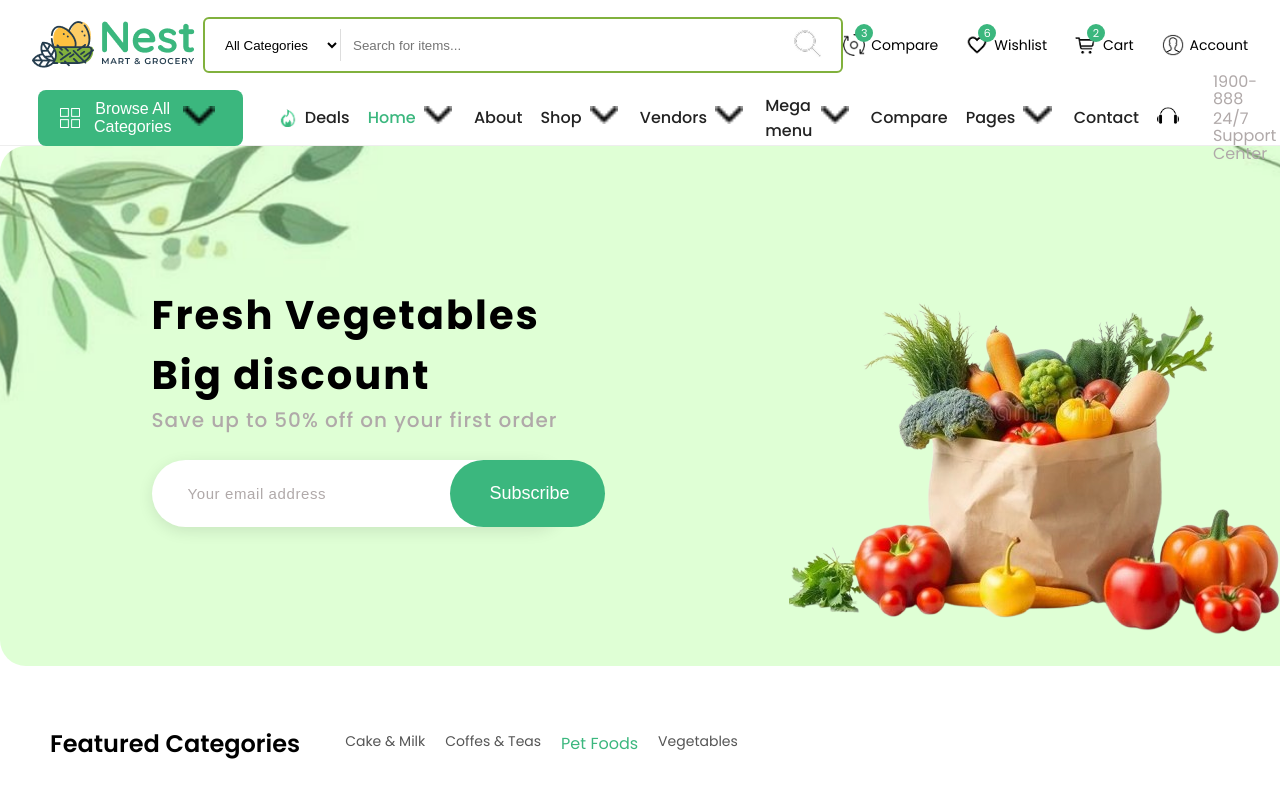
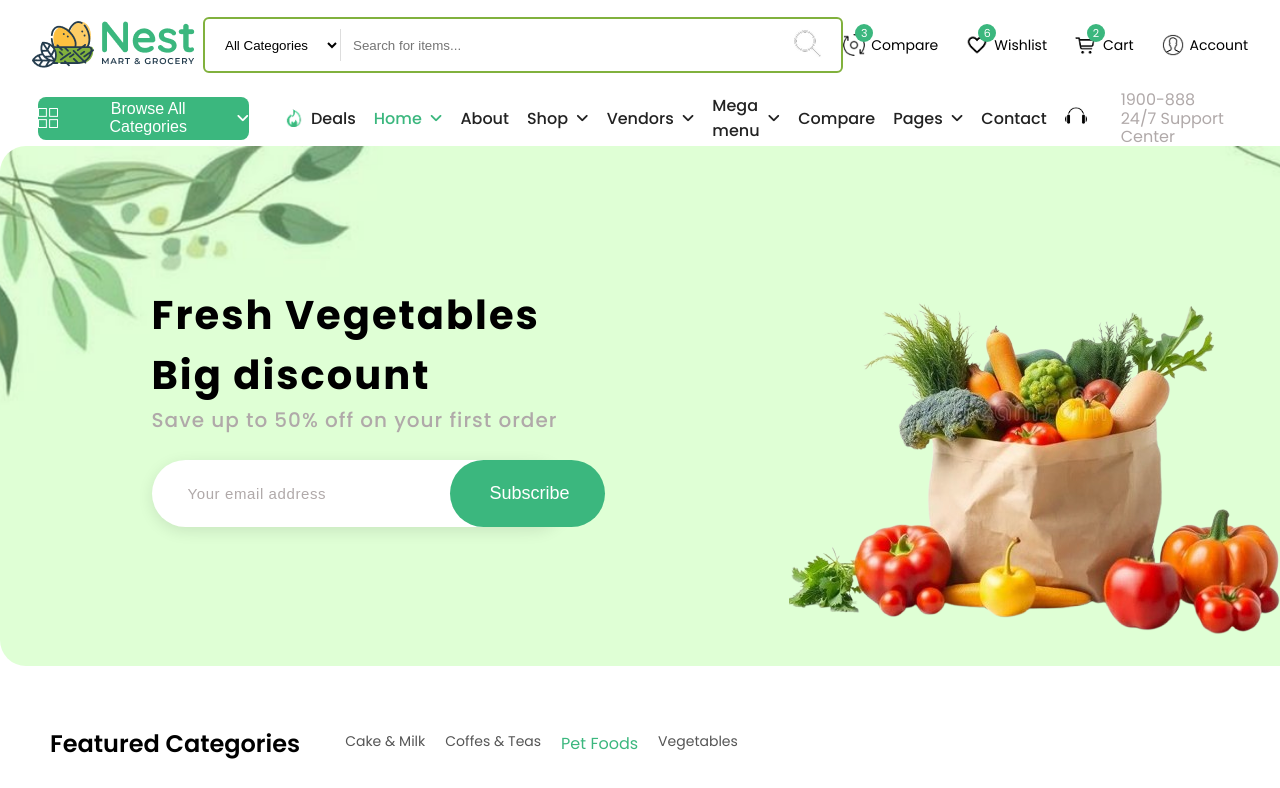
Before and after one commit to kader009/nest-commerce, a website built with Vite: page index.html in a window 1280 px wide. Shown: the top 788 px of the page. Built offline with nearby package versions, Linux system fonts and the light colour scheme; files whose address does not match are found by name.

Commit message:
all brows button update

```diff
--- a/index.html
+++ b/index.html
@@ -65,8 +65,7 @@
         <img src="/public/image/Group.png" alt="categories icon" />Browse All
         Categories
         <span class="down-arrow"
-          ><img src="/public/image/Vector.png" alt=""
-        /></span>
+          ><i class="fa-solid fa-angle-down"></i></span>
       </button>
       <ul class="nav-menu">
         <li>
@@ -78,7 +77,7 @@
           <a href="/home.html" class="active"
             >Home
             <span class="down-arrow"
-              ><img src="/public/image/Vector.png" alt="" /></span
+              ><i class="fa-solid fa-angle-down"></i></span
           ></a>
         </li>
         <li><a href="#">About</a></li>
@@ -86,21 +85,21 @@
           <a href="#"
             >Shop
             <span class="down-arrow"
-              ><img src="/public/image/Vector.png" alt="" /></span
+              ><i class="fa-solid fa-angle-down"></i></span
           ></a>
         </li>
         <li>
           <a href="#"
             >Vendors
             <span class="down-arrow"
-              ><img src="/public/image/Vector.png" alt="" /></span
+              ><i class="fa-solid fa-angle-down"></i></span
           ></a>
         </li>
         <li>
           <a href="#"
             >Mega menu
             <span class="down-arrow"
-              ><img src="/public/image/Vector.png" alt="" /></span
+              ><i class="fa-solid fa-angle-down"></i></span
           ></a>
         </li>
         <li><a href="#">Compare</a></li>
@@ -108,7 +107,7 @@
           <a href="#"
             >Pages
             <span class="down-arrow"
-              ><img src="/public/image/Vector.png" alt="" /></span
+              ><i class="fa-solid fa-angle-down"></i></span
           ></a>
         </li>
         <li><a href="#">Contact</a></li>
--- a/src/style.css
+++ b/src/style.css
@@ -100,7 +100,6 @@ body {
   align-items: center;
   background: #fff;
   padding: 0 38px;
-  border-bottom: 1px solid #eee;
   gap: 18px;
   height: 56px;
 }
@@ -109,13 +108,15 @@ body {
   color: #fff;
   border: none;
   border-radius: 8px;
-  padding: 10px 22px;
   font-size: 1rem;
   font-weight: 500;
   display: flex;
   align-items: center;
+  justify-content: center;
   gap: 8px;
   cursor: pointer;
+  width: 259px;
+  height: 43px;
 }
 .browse-categories img {
   height: 20px;
@@ -1164,7 +1165,7 @@ body {
   margin: 24px 0px;
   font-size: 16px;
 }
-.footer-desc-secure{
+.footer-desc-secure {
   font-size: 14px;
   font-weight: 400;
   font-style: normal;
@@ -1217,7 +1218,7 @@ body {
   display: flex;
   flex-wrap: wrap;
   gap: 20px;
-  justify-content: space-around;
+  justify-content: space-between;
   align-items: center;
 }
 
@@ -1233,6 +1234,18 @@ body {
   align-items: center;
   gap: 1rem;
 }
+.footer-bottom > p {
+  flex: 1 1 0;
+  min-width: 180px;
+}
+.footer-bottom .support {
+  flex: 1 1 0;
+  justify-content: center;
+}
+.footer-bottom .social {
+  flex: 1 1 0;
+  justify-content: flex-end;
+}
 
 .support .contact-item img {
   width: 30px;
@@ -1247,7 +1260,7 @@ body {
 
 .support span {
   display: block;
-  color: #B0A9A9;
+  color: #b0a9a9;
   font-size: 16px;
   font-weight: 400;
 }
```
